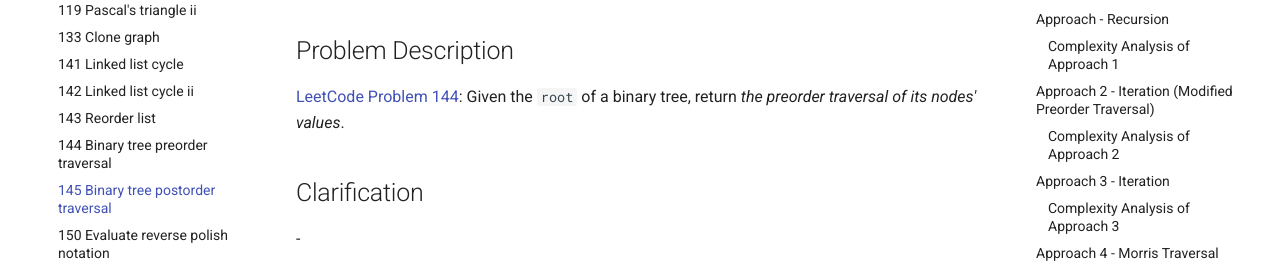
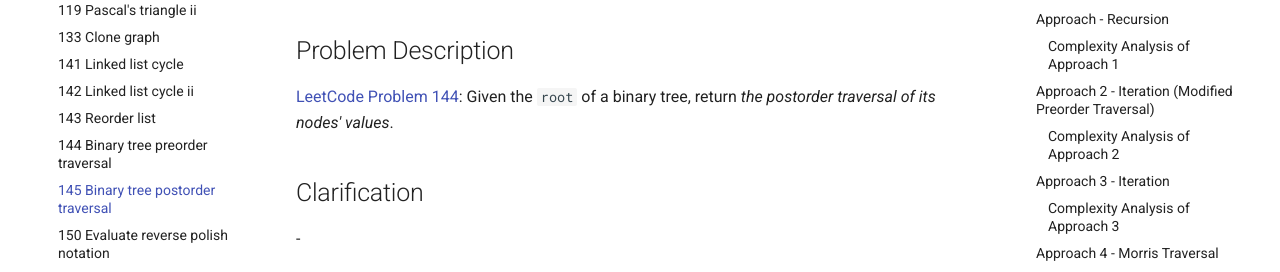
Before and after one commit to RogerLuo-Code/coding-practice, an MkDocs documentation site: the page built from docs/lc-solutions/lc0100-0199/lc0145-binary-tree-postorder-traversal.md, in a window 1280 px wide and 900 px high. Shown: the part 275-547 px from the top of the window. Built offline with MkDocs 1.6.1 and Material for MkDocs 9.7.7, drawn with Linux system fonts in a browser that asks for light colours.

Commit message:
Fix problem description for LC145

```diff
--- a/docs/lc-solutions/lc0100-0199/lc0145-binary-tree-postorder-traversal.md
+++ b/docs/lc-solutions/lc0100-0199/lc0145-binary-tree-postorder-traversal.md
@@ -7,8 +7,8 @@ tags:
 
 ## Problem Description
 
-[LeetCode Problem 144](https://leetcode.com/problems/binary-tree-preorder-traversal/):
-Given the `root` of a binary tree, return _the preorder traversal of its nodes' values_.
+[LeetCode Problem 144](https://leetcode.com/problems/binary-tree-postorder-traversal/):
+Given the `root` of a binary tree, return _the postorder traversal of its nodes' values_.
 
 ## Clarification
 
```
